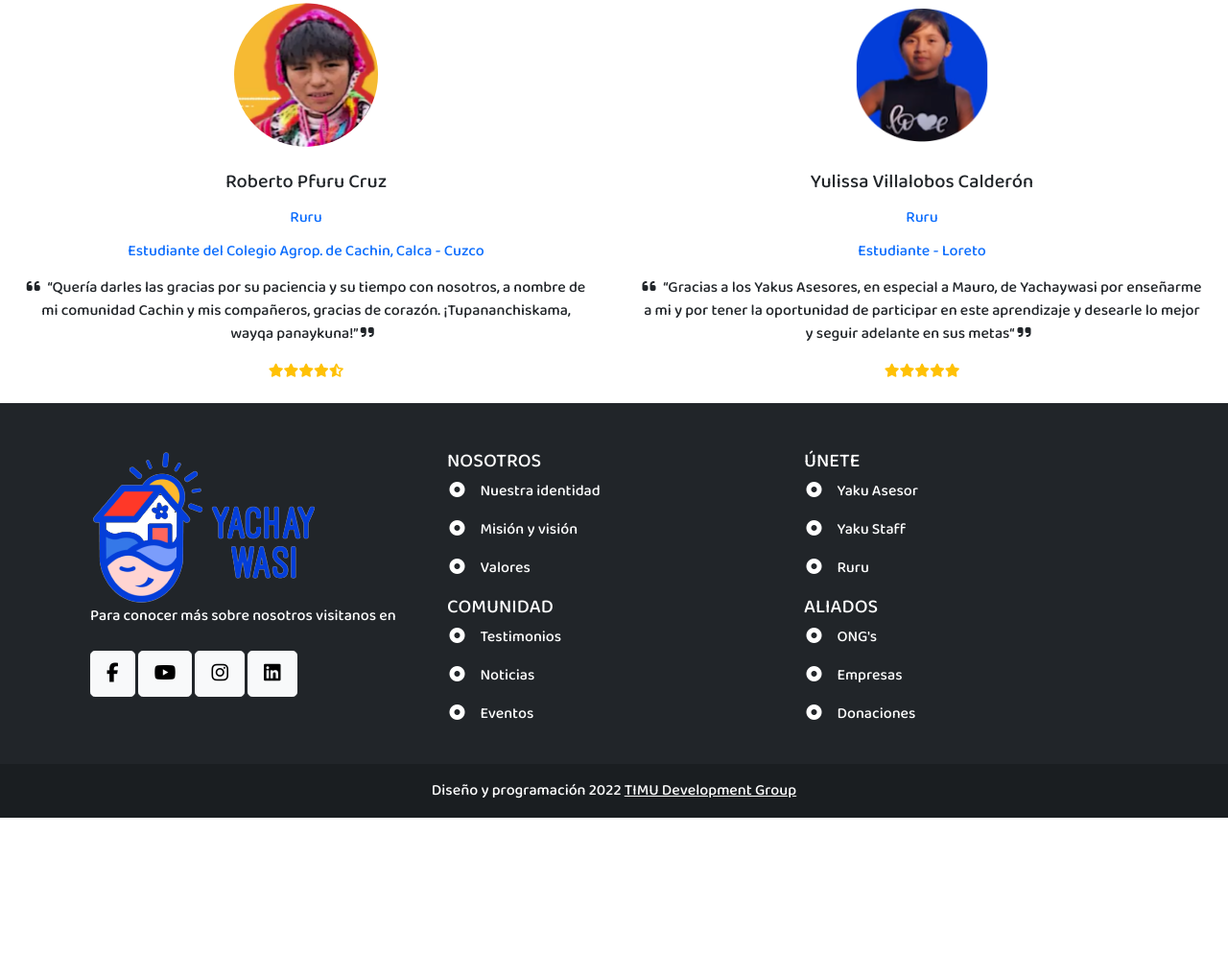
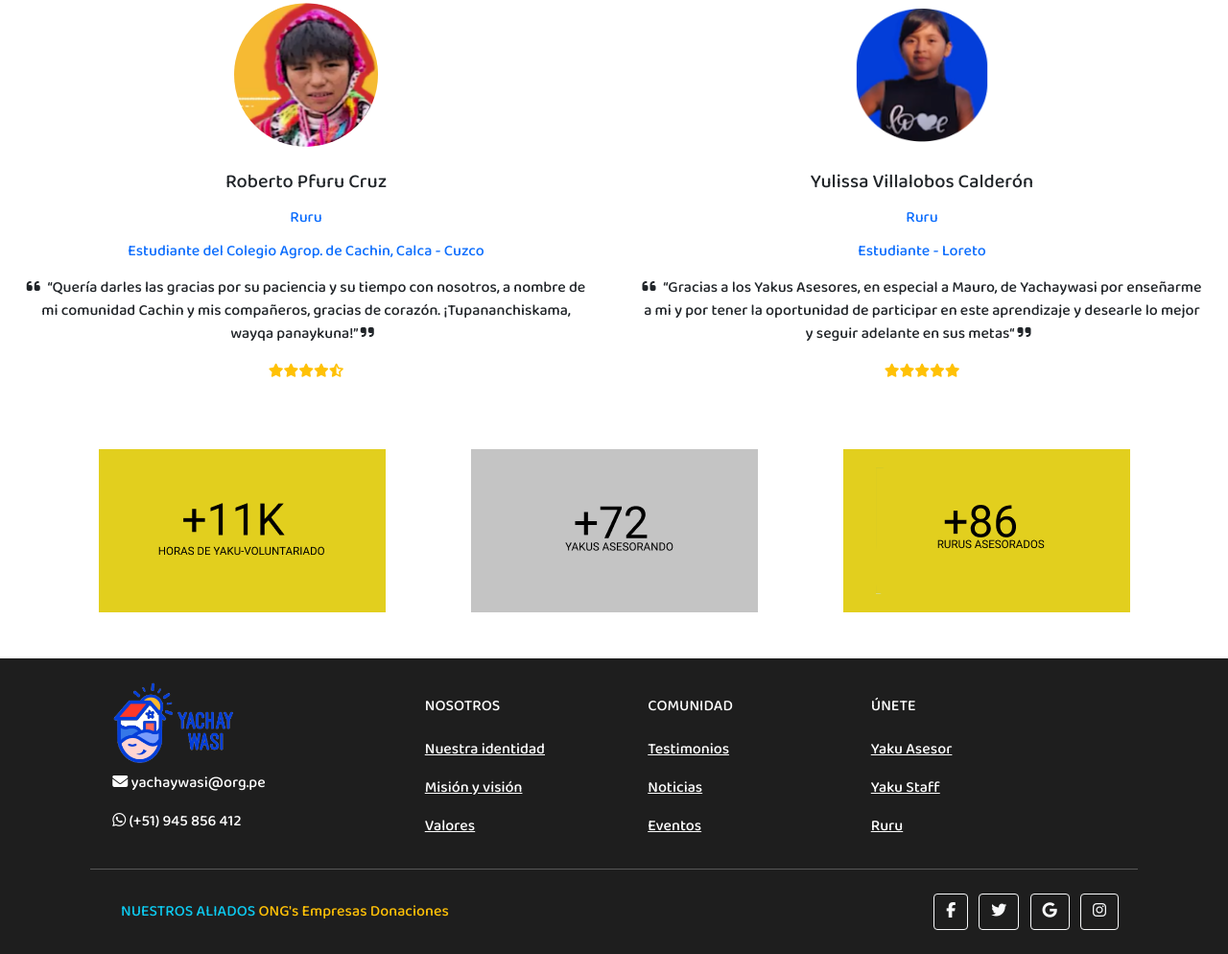
Before and after one commit to TimuDevGroup/Yachai_Wassy, a plain HTML site: page index.html in a window 1280 px wide. Shown: the part 2468-3462 px from the top of the page at 96% size. Before the commit the page ends 3320 px from the top, so only its background shows below. Drawn offline with nearby package versions, Linux system fonts and the light colour scheme.

Commit message:
Agregada sección de datos del personal en index y modificado el footer en index.html y nosotros.html

```diff
--- a/css/style.css
+++ b/css/style.css
@@ -23,12 +23,16 @@
     background-color: #7B61FF;
 }
 
+
 .conectados__pad--img {
 
     padding: 0 !important;
 
 
 }
+
+
+
 
 .misionval__bg{
     background-color: lightgray;
@@ -161,3 +165,22 @@ main .wrapper .glide .glide__slide .card .share {
 }
 
 /* Fin carrusel de la sección noticias */
+
+#menu-outer {
+	height: 84px;
+	background: url(images/bar-bg.jpg) repeat-x;
+}
+
+.table {
+	display: table;   /* Allow the centering to work */
+	margin: 0 auto;
+}
+
+ul#horizontal-list {
+	min-width: 696px;
+	list-style: none;
+	padding-top: 20px;
+	}
+	ul#horizontal-list li {
+		display: inline;
+	}
--- a/index.html
+++ b/index.html
@@ -327,121 +327,183 @@
 			</div>
 
 	</section>
+
+		<section id="datosmiembros">
+			<div class="container-xxl gy-1 py-5 px-lg-5">
+				<div class="container">
+					<div class="row gx-5">
+						<div class="col-lg-4">
+							<div class="text-center">
+								<img src="./images/datospers1.png" class="img-fluid" alt="yaku voluntarios">
+							</div>
+						</div>
+						<div class="col-lg-4">
+							<div class="text-center">
+								<img src="./images/datospers2.png" class="img-fluid" alt="yaku asesores">
+							</div>
+						</div>
+						<div class="col-lg-4">
+							<div class="text-center">
+								<img src="./images/datospers3.png" class="img-fluid" alt="rurus">
+							</div>
+						</div>
+					</div>
+				</div>
+			</div>
+		</section>
+
 	  </main>
 	  <!-- Fin del main
 		Inicio del footer -->
-	  <footer class="text-white text-center text-lg-start bg-dark">
+		<footer
+		class="text-center text-lg-start text-white"
+		style="background-color: #1E1E1E"
+		>
   <!-- Grid container -->
-			<div class="container p-4">
+  <div class="container p-4 pb-0">
+	<!-- Section: Links -->
+	<section class="">
 	  <!--Grid row-->
-			  <div class="row mt-4">
-				<!--Grid column-->
-				<div class="col-lg-4 col-md-12 mb-4 mb-md-0">
-				  <img src="./images/logo.png">
+	  <div class="row">
+		<!-- Grid column -->
+		<div class="col-md-3 col-lg-3 col-xl-3 mx-auto">
+			<img src="./images/logo.png" class="mb-2" width="50%">
+			<p><i class="fas fa-envelope mr-3"></i> yachaywasi@org.pe</p>
+			<p><i class="fab fa-whatsapp"></i> (+51) 945 856 412</p>
 
+		</div>
+
+		<!-- Grid column -->
+
+		<hr class="w-100 clearfix d-md-none" />
+
+		<!-- Grid column -->
+		<div class="col-md-2 col-lg-2 col-xl-2 mx-auto mt-3">
+		  <h6 class="text-uppercase mb-4 font-weight-bold">Nosotros</h6>
 		  <p>
-					Para conocer más sobre nosotros visitanos en
+			<a class="text-white">Nuestra identidad</a>
 		  </p>
-				<div class="mt-4">
+		  <p>
+			<a class="text-white">Misión y visión</a>
+		  </p>
+		  <p>
+			<a class="text-white">Valores</a>
+		  </p>
+
+		</div>
+		<!-- Grid column -->
+
+		<hr class="w-100 clearfix d-md-none" />
+
+		<!-- Grid column -->
+		<div class="col-md-3 col-lg-2 col-xl-2 mx-auto mt-3">
+		  <h6 class="text-uppercase mb-4 font-weight-bold">
+			Comunidad
+		  </h6>
+		  <p>
+			<a class="text-white">Testimonios</a>
+		  </p>
+		  <p>
+			<a class="text-white">Noticias</a>
+		  </p>
+		  <p>
+			<a class="text-white">Eventos</a>
+		  </p>
+
+		</div>
+
+		<!-- Grid column -->
+		<hr class="w-100 clearfix d-md-none" />
+
+		<!-- Grid column -->
+		<div class="col-md-4 col-lg-3 col-xl-3 mx-auto mt-3">
+		  <h6 class="text-uppercase mb-4 font-weight-bold">Únete</h6>
+		  <p><a class="text-white">Yaku Asesor</p></a>
+		  <p><a class="text-white">Yaku Staff</p></a>
+		  <p><a class="text-white">Ruru</p></a>
+
+		</div>
+		<!-- Grid column -->
+	  </div>
+	  <!--Grid row-->
+	</section>
+	<!-- Section: Links -->
+
+	<hr class="my-3">
+
+	<!-- Section: Copyright -->
+	<section class="p-3 pt-0">
+	  <div class="row d-flex align-items-center">
+		<!-- Grid column -->
+		<div class="col-md-7 col-lg-8 text-center text-md-start">
+		  <!-- Copyright -->
+		  <div class="p-3 text-info"> NUESTROS ALIADOS
+
+			<a class="text-warning text-decoration-none" href="https://"
+			   >ONG's</a>
+			<a class="text-warning text-decoration-none" href="https://"
+			   >Empresas</a>
+			<a class="text-warning text-decoration-none" href="https://"
+			   >Donaciones</a>
+		  </div>
+		  <!-- Copyright -->
+
+		</div>
+		<!-- Grid column -->
+
+		<!-- Grid column -->
+		<div class="col-md-5 col-lg-4 ml-lg-0 text-center text-md-end">
 		  <!-- Facebook -->
-					<a type="button" class="btn btn-floating btn-light btn-lg"><i class="fab fa-facebook-f"></i></a>
-					<!-- Dribbble -->
-					<a type="button" class="btn btn-floating btn-light btn-lg"><i class="fab fa-youtube"></i></a>
+		  <a
+			 class="btn btn-outline-light btn-floating m-1"
+			 class="text-white"
+			 role="button"
+			 ><i class="fab fa-facebook-f"></i
+			></a>
+
 		  <!-- Twitter -->
-					<a type="button" class="btn btn-floating btn-light btn-lg"><i class="fab fa-instagram"></i></a>
-					<!-- Google + -->
-					<a type="button" class="btn btn-floating btn-light btn-lg"><i class="fab fa-linkedin"></i></a>
-					<!-- Linkedin -->
+		  <a
+			 class="btn btn-outline-light btn-floating m-1"
+			 class="text-white"
+			 role="button"
+			 ><i class="fab fa-twitter"></i
+			></a>
+
+		  <!-- Google -->
+		  <a
+			 class="btn btn-outline-light btn-floating m-1"
+			 class="text-white"
+			 role="button"
+			 ><i class="fab fa-google"></i
+			></a>
+
+		  <!-- Instagram -->
+		  <a
+			 class="btn btn-outline-light btn-floating m-1"
+			 class="text-white"
+			 role="button"
+			 ><i class="fab fa-instagram"></i
+			></a>
 		</div>
-				</div>
-				<!--Grid column-->
-
-				<!--Grid column-->
-				<div class="col-lg-4 col-md-6 mb-4 mb-md-0">
-				  <h5 class="text-uppercase mb-1 pb-1">NOSOTROS</h5>
 
 
+		<!-- Grid column -->
+	  </div>
 
-				  <ul class="fa-ul" style="margin-left: 1.65em;">
-					<li class="mb-3">
-					  <span class="fa-li"><i class="fas fa-dot-circle"></i></span><span class="ms-2">Nuestra identidad</span>
-					</li>
-					<li class="mb-3">
-					  <span class="fa-li"><i class="fas fa-dot-circle"></i></span><span class="ms-2">Misión y visión</span>
-					</li>
-					<li class="mb-3">
-						<span class="fa-li"><i class="fas fa-dot-circle"></i></span><span class="ms-2">Valores</span>
-					</li>
-				  </ul>
-
-				  <h5 class="text-uppercase mb-1 pb-1">COMUNIDAD</h5>
-
-
-
-				  <ul class="fa-ul" style="margin-left: 1.65em;">
-					<li class="mb-3">
-					  <span class="fa-li"><i class="fas fa-dot-circle"></i></span><span class="ms-2">Testimonios</span>
-					</li>
-					<li class="mb-3">
-					  <span class="fa-li"><i class="fas fa-dot-circle"></i></span><span class="ms-2">Noticias</span>
-					</li>
-					<li class="mb-3">
-						<span class="fa-li"><i class="fas fa-dot-circle"></i></span><span class="ms-2 fs-6">Eventos</span>
-					</li>
-				  </ul>
-
-				</div>
-				<!--Grid column-->
-
-				<!--Grid column-->
-				<div class="col-lg-4 col-md-6 mb-4 mb-md-0">
-					<h5 class="text-uppercase mb-1 pb-1">ÚNETE</h5>
-
-
-
-					<ul class="fa-ul" style="margin-left: 1.65em;">
-					  <li class="mb-3">
-						<span class="fa-li"><i class="fas fa-dot-circle"></i></span><span class="ms-2">Yaku Asesor</span>
-					  </li>
-					  <li class="mb-3">
-						<span class="fa-li"><i class="fas fa-dot-circle"></i></span><span class="ms-2">Yaku Staff</span>
-					  </li>
-					  <li class="mb-3">
-						  <span class="fa-li"><i class="fas fa-dot-circle"></i></span><span class="ms-2">Ruru</span>
-					  </li>
-					</ul>
-
-					<h5 class="text-uppercase mb-1 pb-1">ALIADOS</h5>
-
-
-
-					<ul class="fa-ul" style="margin-left: 1.65em;">
-					  <li class="mb-3">
-						<span class="fa-li"><i class="fas fa-dot-circle"></i></span><span class="ms-2">ONG's</span>
-					  </li>
-					  <li class="mb-3">
-						<span class="fa-li"><i class="fas fa-dot-circle"></i></span><span class="ms-2">Empresas</span>
-					  </li>
-					  <li class="mb-3">
-						  <span class="fa-li"><i class="fas fa-dot-circle"></i></span><span class="ms-2 fs-6">Donaciones</span>
-					  </li>
-					</ul>
-
-				</div>
-				<!--Grid column-->
-			  </div>
-			  <!--Grid row-->
+	</section>
+	<!-- Section: Copyright -->
   </div>
   <!-- Grid container -->
-
-			<!-- Copyright -->
-			<div class="text-center p-3" style="background-color: rgba(0, 0, 0, 0.2);">
-			  Diseño y programación 2022
-			  <a class="text-white" href="https://github.com/TimuDevGroup/">TIMU Development Group</a>
+  <!-- <div class="p-3 align-items-center justify-content-center">
+	© 2021 Copyright:
+	<a class="text-white" href="https://"
+	   >TimuDev</a
+	  >
+  </div> -->
+</footer>
+<!-- Footer -->
 </div>
-			<!-- Copyright -->
-		  </footer>
-	  </footer>
+<!-- End of .container -->
   <!-- Fin del footer -->
 	 <script type="module" src="https://unpkg.com/ionicons@5.0.0/dist/ionicons/ionicons.esm.js"></script>
 	  <script src="https://cdnjs.cloudflare.com/ajax/libs/Glide.js/3.0.2/glide.js"></script>
```
Also changed, not shown: pages/nosotros.html (+132 -97 lines), images/datospers1.png (added), images/datospers2.png (added), images/datospers3.png (added). Lines whose indentation alone changed are shown as unchanged.
